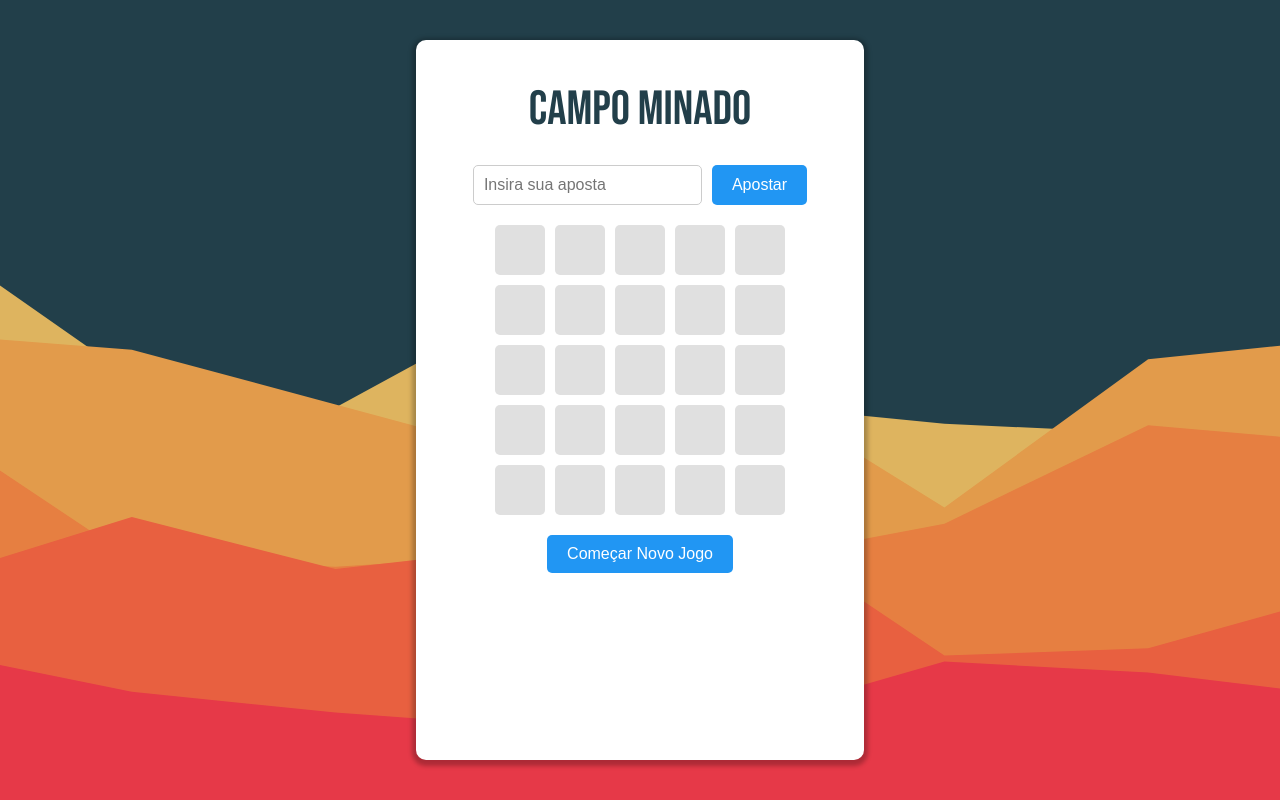
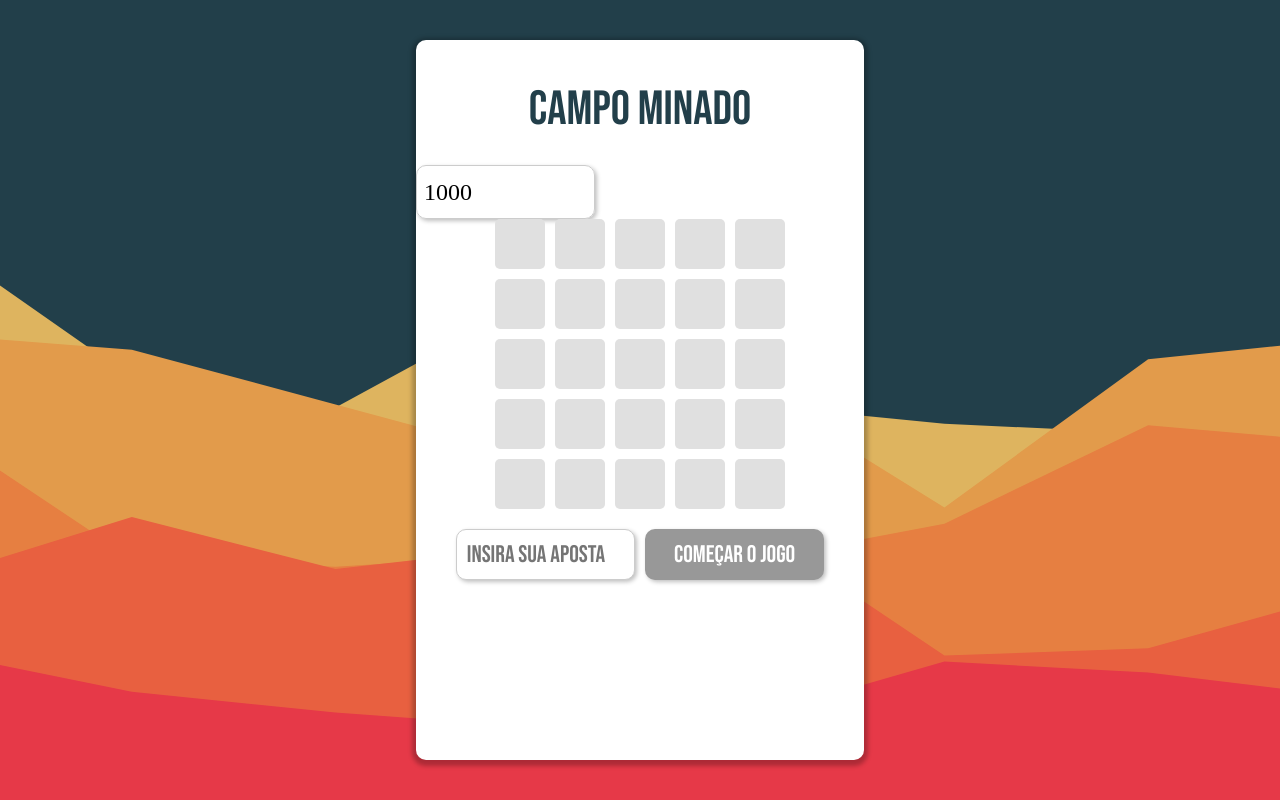
Before and after one commit to trabalho-pw/online-casino, a Vue app: page /mines in a window 1280 px wide. Built offline with nearby package versions, Linux system fonts and the light colour scheme.

Commit message:
aposta funcionando

```diff
--- a/src/components/MinesGame.vue
+++ b/src/components/MinesGame.vue
@@ -1,15 +1,8 @@
 <template>
     <div>
-        <div class="bet-input">
-            <input
-                type="number"
-                v-model.number="bet"
-                placeholder="Insira sua aposta"
-            />
-            <button @click="placeBet">Apostar</button>
+        <div class="cash">
+            <p>{{ cash }}</p>
         </div>
-
-        <div>
         <div class="game-board">
             <div
                 v-for="(square, index) in board"
@@ -21,10 +14,20 @@
                 <i v-if="square.clicked" :class="square.icon"></i>
             </div>
         </div>
-            <div class="status">
-                <button @click="startGame">Começar Novo Jogo</button>
+        <div class="bet-input">
+        <input
+            type="number"
+            v-model.number="bet"
+            placeholder="Insira sua aposta"
+        />
+        <button :disabled="!isBetValid" @click="placeBet">Começar o Jogo</button>
+
         </div>
+        <div v-if="isBetPlaced" class="status">
+            <p>MULTIPLICADOR: {{ mult }}X</p>
+            <button :disabled="!isBetValid" @click="gameWin">RETIRAR: R${{win}}</button>
         </div>
+
     </div>
 </template>
 
@@ -35,20 +38,31 @@ export default{
     return {
         board: [],
         mines: [],
+        isGameWin: false,
         isGameOver: false,
-            prize: 0,
+        mult: 1.0,
         totalSquares: 25,
         bet: null,
         isBetPlaced: false,
+        win: 0,
+        cash: 1000,
     };
+},
+computed:{
+    isBetValid(){
+        return this.bet != null
+    },
 },
 methods: {
 
     startGame() {
+        this.isGameWin = false;
         this.isGameOver = false;
         this.board = [];
         this.mines = [];
-            this.prize = 0;
+        this.mult = 1.0;
+        this.win = this.bet;
+
 
         for (let i = 0; i < this.totalSquares; i++) {
             this.board.push({ clicked: false, mine: false, icon: "" });
@@ -72,6 +86,7 @@ export default{
             });
     },
     placeBet() {
+        this.cash -= this.bet;
         if (this.bet > 0) {
             this.isBetPlaced = true;
             this.startGame();
@@ -80,7 +95,7 @@ export default{
         }
     },
     handleClick(index) {
-            if (this.isGameOver || this.board[index].clicked) return;
+        if (this.isGameWin || this.isGameOver || this.board[index].clicked) return;
 
         const square = this.board[index];
         square.clicked = true;
@@ -88,21 +103,29 @@ export default{
         if (square.mine) {
             this.gameOver();
         } else {
-                this.prize += 10;
+            this.mult += 0.5;
             square.icon = "fa fa-gem";
-                if (this.prize >= 50) {
-                    this.isGameOver = true;
+            this.win = this.bet * this.mult;
+            if (this.mult >= 3.5) {
+                this.isGameWin = true;
             }
         }
     },
     gameOver() {
         this.isGameOver = true;
+        this.bet = null;
 
         this.mines.forEach(index => {
             const mineSquare = this.board[index];
             mineSquare.icon = "fa fa-bomb";
             mineSquare.clicked = true;
         });
+    },
+    gameWin() {
+        this.cash += this.win;
+        this.isGameWin = true;
+        this.bet = null;
+
     }
 },
 mounted() {
@@ -113,7 +136,24 @@ export default{
 </script>
 
 <style scoped>
+.status{
+font-family: "Bebas Neue";
+font-size: 1.5rem;
+gap: 10px;
+display: flex;
+justify-content: center;
+
+}
+p{
+border: 1px solid #ccc;
+width: 40%;
+border-radius: 10px;
+box-shadow: 2px 2px 4px rgba(0, 0, 0, 0.25);
+font-size: 1.5rem;
+padding: 7px;
+}
 .bet-input {
+margin-top: 20px;
 margin-bottom: 20px;
 display: flex;
 justify-content: center;
@@ -122,9 +162,13 @@ export default{
 
 input {
 padding: 10px;
-    font-size: 16px;
+font-size: 1.5rem;
 border: 1px solid #ccc;
-    border-radius: 5px;
+border-radius: 10px;
+height: 100%;
+width: 40%;
+font-family: "Bebas Neue", sans-serif;
+box-shadow: 2px 2px 4px rgba(0, 0, 0, 0.25);
 }
 
 .game-board {
@@ -171,18 +215,35 @@ input {
 }
 
 button {
-    padding: 10px 20px;
-    background-color: #2196F3;
+padding: 10px;
+width: 40%;
 color: white;
+background-color: #e63948;
+font-size: 1.5rem;
+font-weight: 500;
+font-family: "Bebas Neue", sans-serif;
 border: none;
-    border-radius: 5px;
+border-radius: 10px;
+transition: 0.2s ease;
+box-shadow: 2px 2px 4px rgba(0, 0, 0, 0.25);
 cursor: pointer;
-    font-size: 16px;
 
 }
 
 button:hover {
-    background-color: #1976D2;
+scale: 1.03;
+cursor: pointer;
+}
+
+button:active{
+scale: 1;
+}
+
+button:disabled{
+background: #989898;
+transition: none;
+scale: 1;
+cursor: default;
 }
 
 </style>
```
Lines whose indentation alone changed are shown as unchanged.
